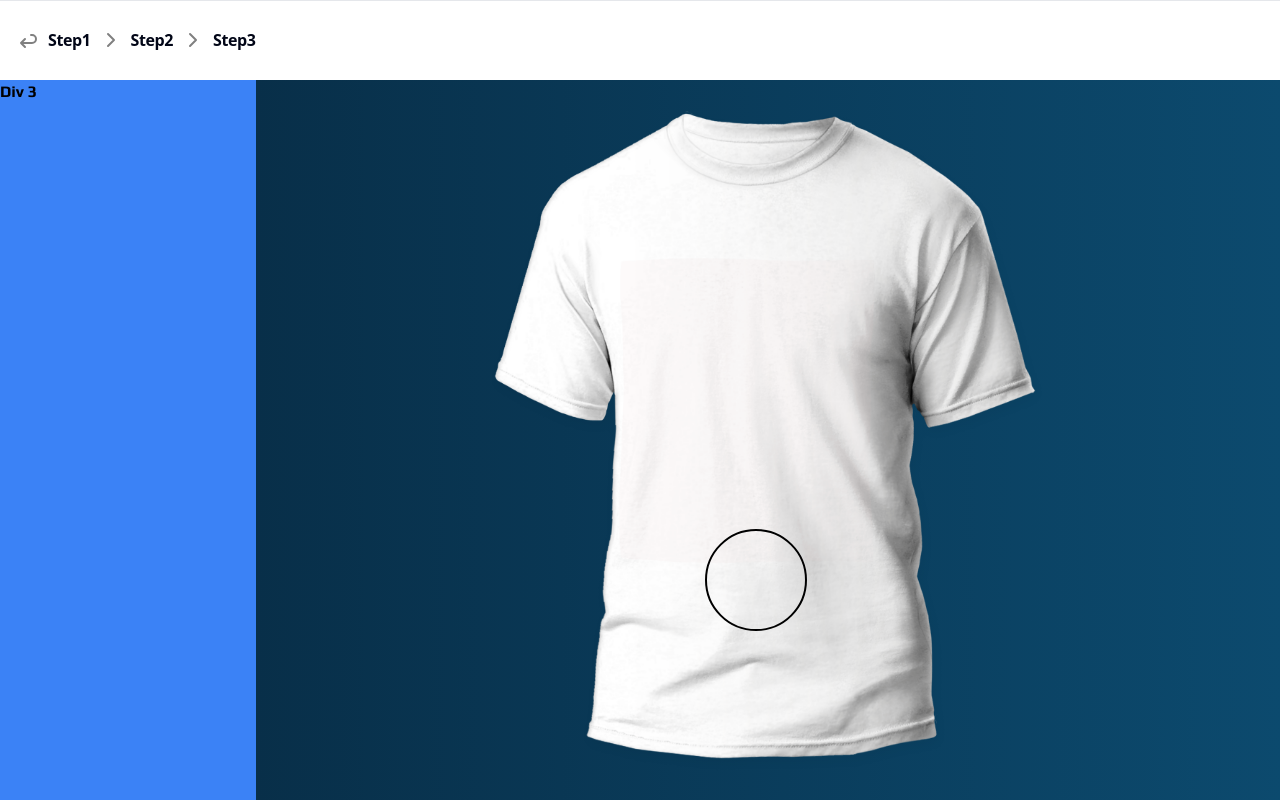
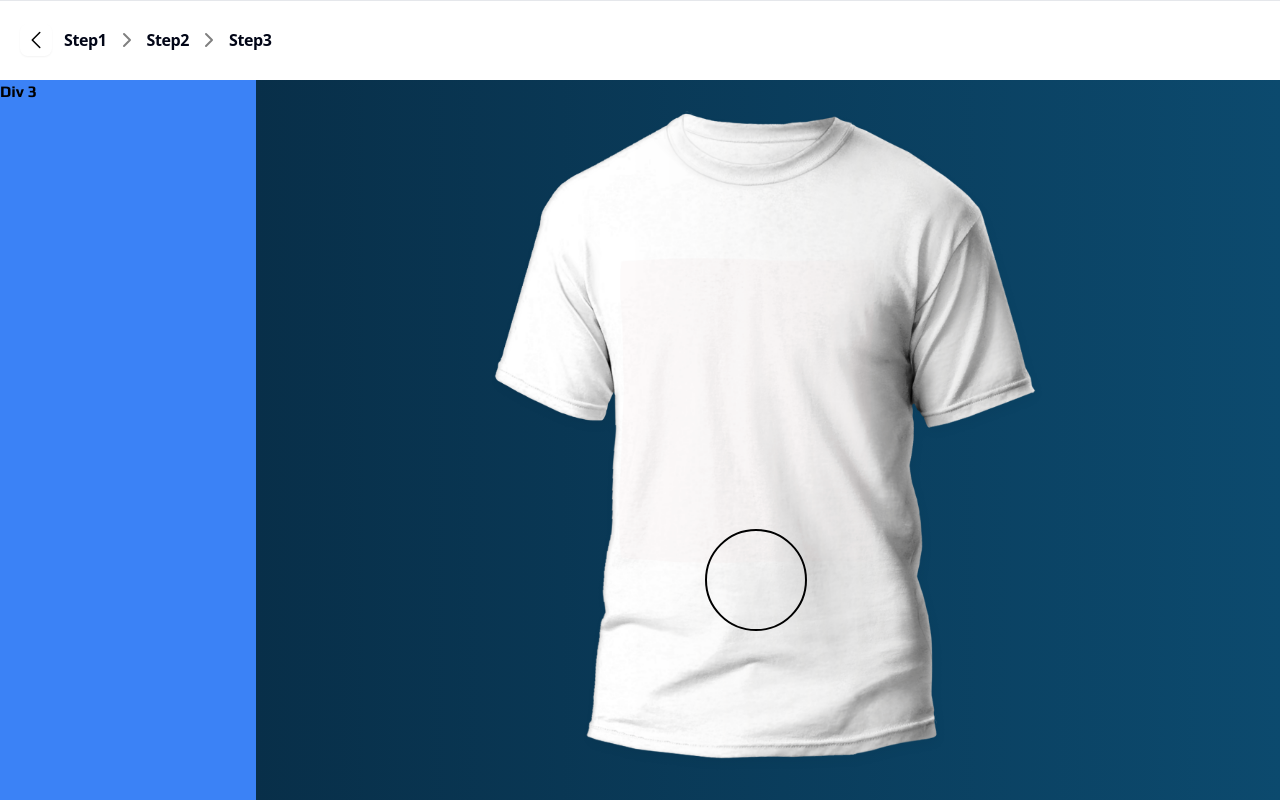
Before and after one commit to sadhu-sanjay/fresh-order, a Next.js app: page /design in a window 1280 px wide. Built offline with nearby package versions, Linux system fonts and the light colour scheme.

Commit message:
updated the icon

```diff
--- a/src/components/konva/design.tsx
+++ b/src/components/konva/design.tsx
@@ -1,7 +1,7 @@
 'use client'
 
 import { Stage, Layer, Rect, Circle } from 'react-konva';
-import { IconChevronRight, IconArrowBack } from '@tabler/icons-react';
+import { IconChevronRight, IconArrowLeftCircle } from '@tabler/icons-react';
 import { Heading3 } from '../atoms/Heading3';
 import Link from 'next/link';
 import Image from 'next/image';
@@ -41,8 +41,12 @@ export default function Design() {
         <div style={sItem1} >
           <div className='bg-white flex dark:bg-black w-full h-full'>
             <div className='flex gap-2 flex-row justify-start items-center p-4'>
-              <Link href='/'>
-                <IconArrowBack color='gray' className='w-6 ' />
+              <Link href='/' className='shadow-sm rounded-lg p-1 m-1 '>
+                <svg xmlns="http://www.w3.org/2000/svg" viewBox="0 0 24 24" fill="black"  className="w-6 h-6">
+                  <path fillRule="evenodd" d="M7.72 12.53a.75.75 0 010-1.06l7.5-7.5a.75.75 0 111.06 1.06L9.31 12l6.97 6.97a.75.75 0 11-1.06 1.06l-7.5-7.5z" clipRule="evenodd" />
+                </svg>
+
+
               </Link>
               <Link href='/'>
                 <Heading3 animate={false} text='Step1' />
```
